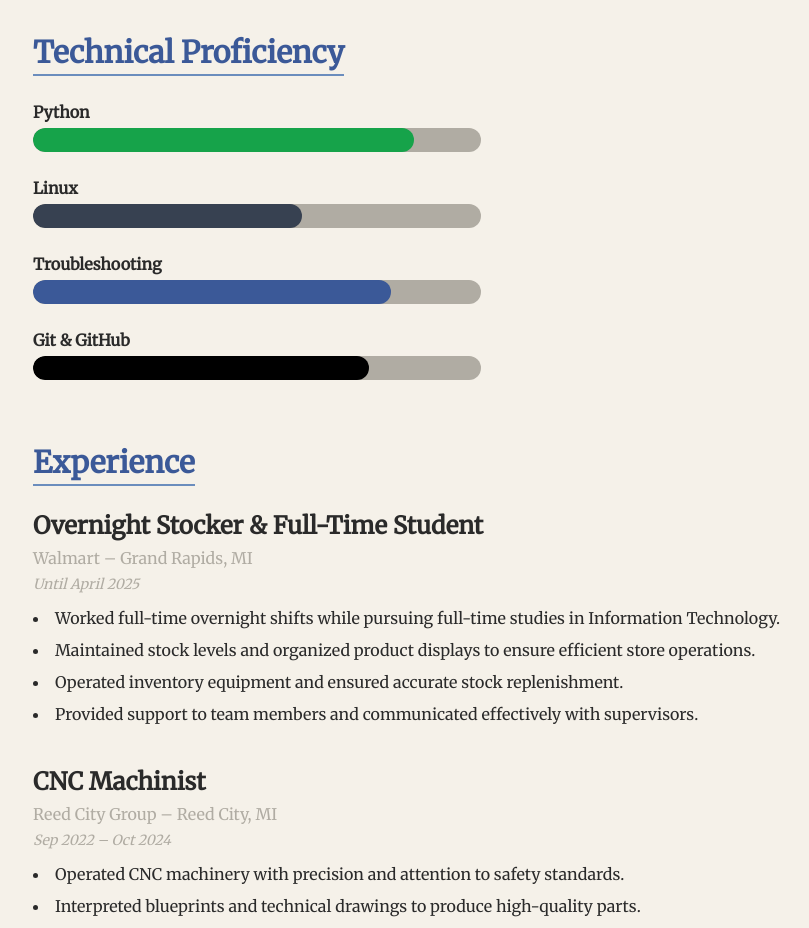
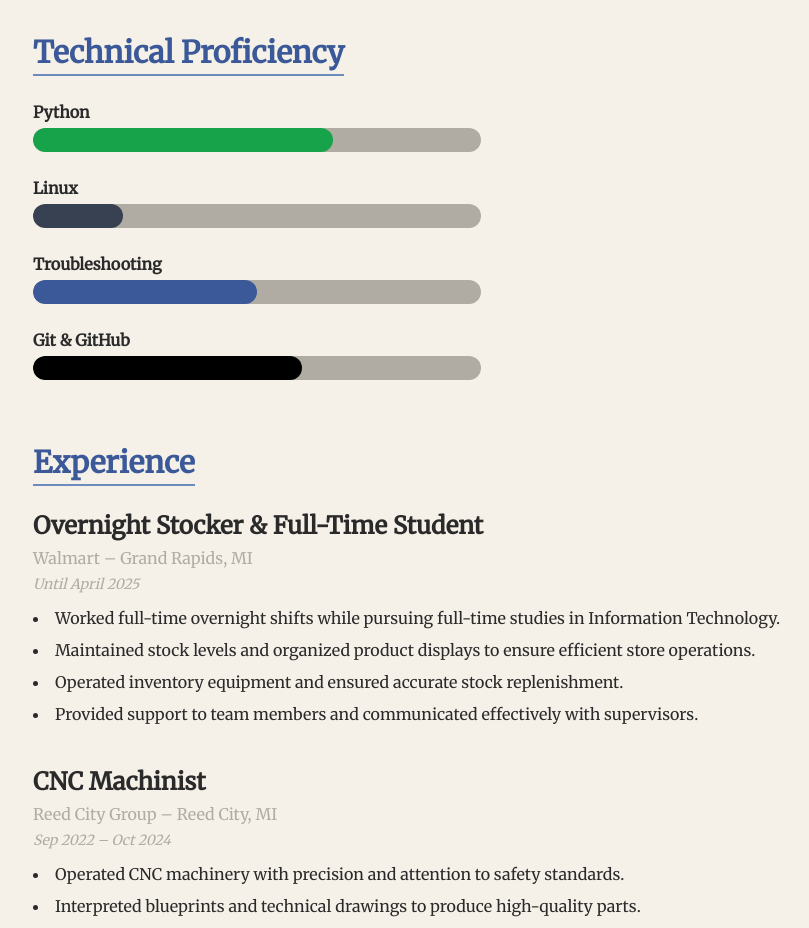
Before and after one commit to R2D2Cousin/resume-site2, a plain HTML site: page index.html in a window 1280 px wide. Shown: the part 1360-2288 px from the top of the page, without its empty margins (183-992 px from the left). Drawn offline with nearby package versions, Linux system fonts and the light colour scheme.

Commit message:
Update index.html

```diff
--- a/index.html
+++ b/index.html
@@ -118,25 +118,25 @@
         <div>
           <p class="font-semibold text-textDark mb-1">Python</p>
           <div class="w-full bg-warmGray rounded-full h-6 overflow-hidden">
-            <div class="bg-green-600 h-6 rounded-full transition-all duration-300" style="width: 85%;"></div>
+            <div class="bg-green-600 h-6 rounded-full transition-all duration-300" style="width: 67%;"></div>
           </div>
         </div>
         <div>
           <p class="font-semibold text-textDark mb-1">Linux</p>
           <div class="w-full bg-warmGray rounded-full h-6 overflow-hidden">
-            <div class="bg-gray-700 h-6 rounded-full transition-all duration-300" style="width: 60%;"></div>
+            <div class="bg-gray-700 h-6 rounded-full transition-all duration-300" style="width: 20%;"></div>
           </div>
         </div>
         <div>
           <p class="font-semibold text-textDark mb-1">Troubleshooting</p>
           <div class="w-full bg-warmGray rounded-full h-6 overflow-hidden">
-            <div class="bg-vintageBlue h-6 rounded-full transition-all duration-300" style="width: 80%;"></div>
+            <div class="bg-vintageBlue h-6 rounded-full transition-all duration-300" style="width: 50%;"></div>
           </div>
         </div>
         <div>
           <p class="font-semibold text-textDark mb-1">Git & GitHub</p>
           <div class="w-full bg-warmGray rounded-full h-6 overflow-hidden">
-            <div class="bg-black h-6 rounded-full transition-all duration-300" style="width: 75%;"></div>
+            <div class="bg-black h-6 rounded-full transition-all duration-300" style="width: 60%;"></div>
           </div>
         </div>
       </div>
```
